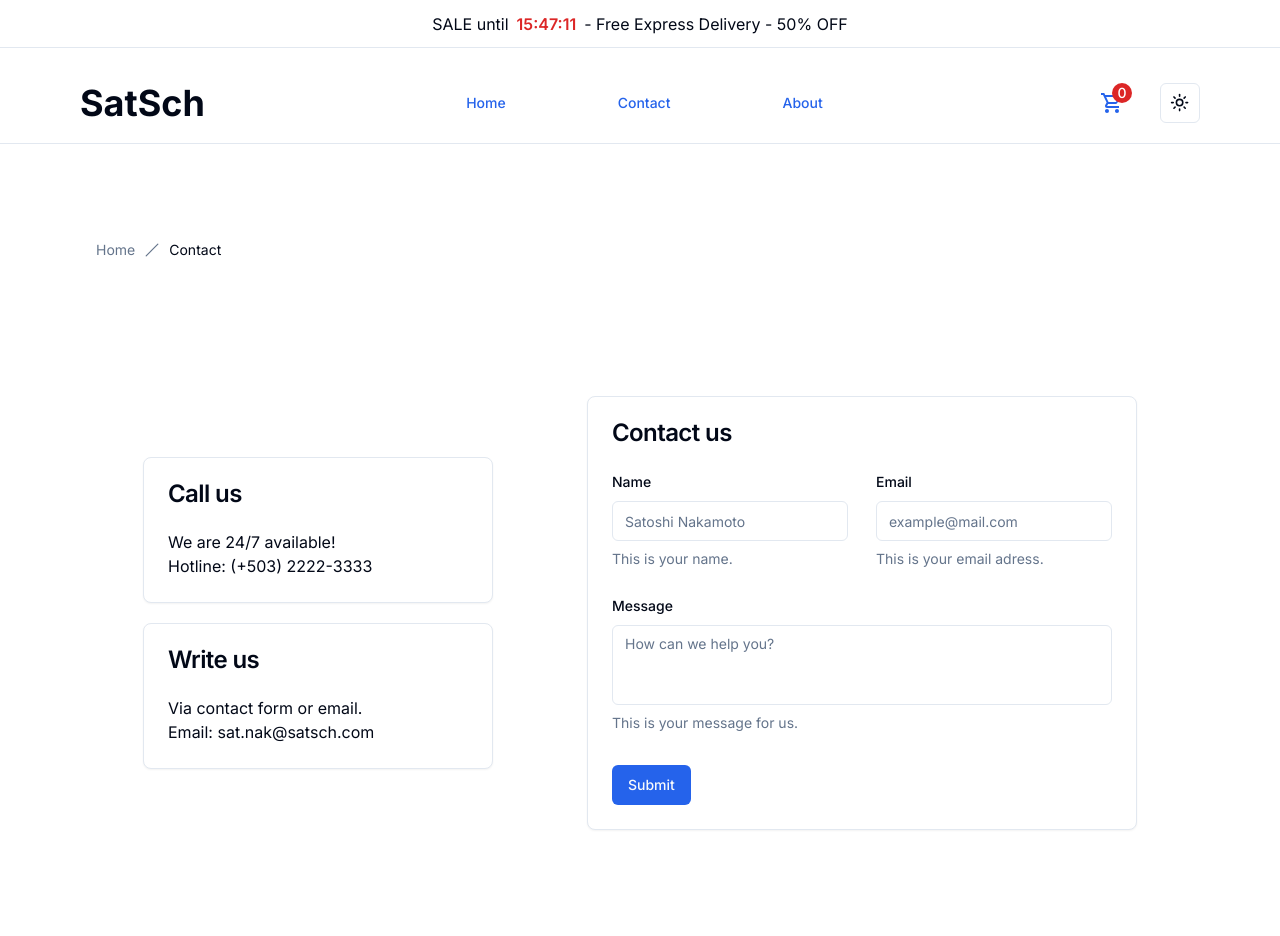
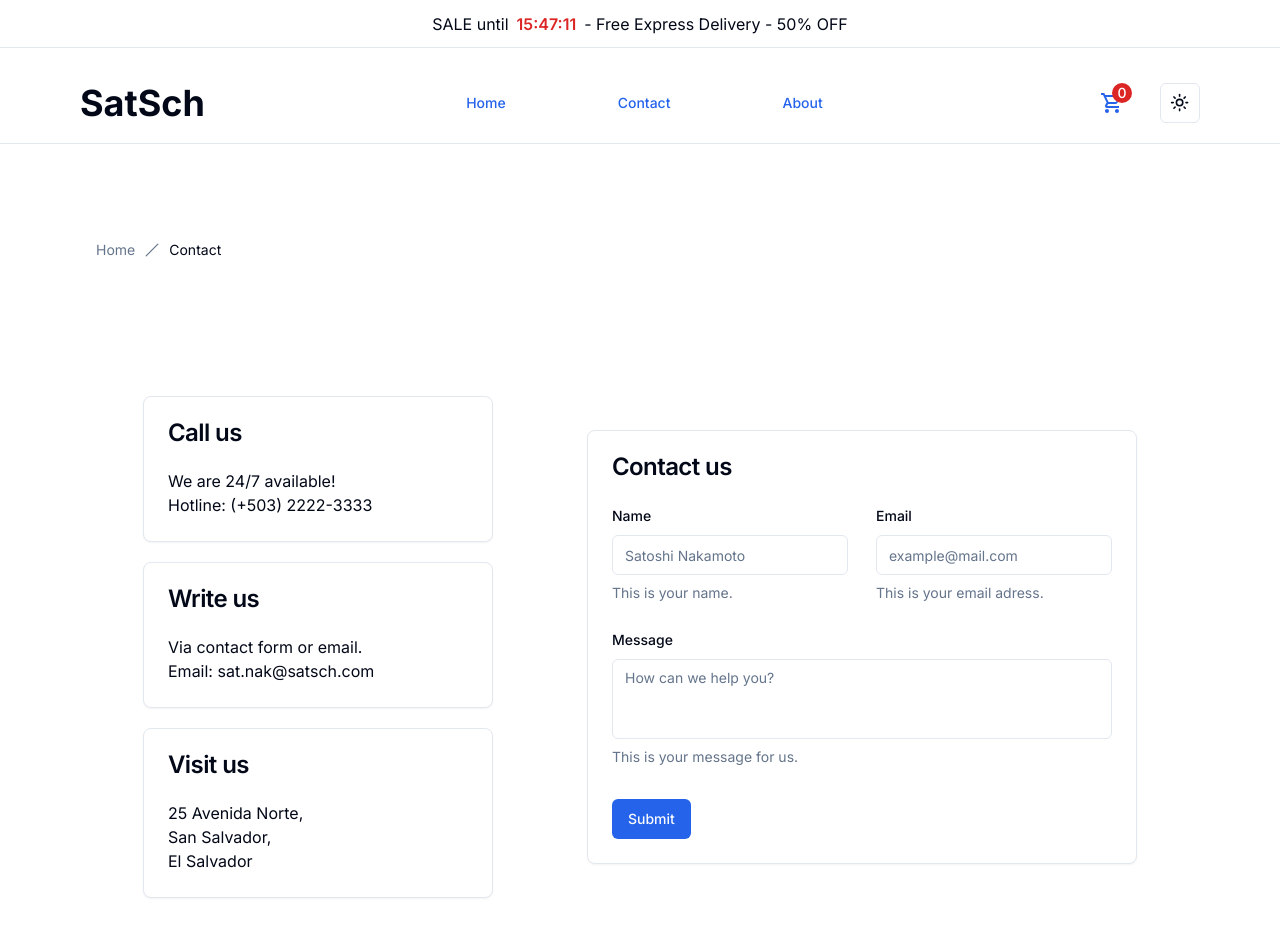
Before and after one commit to DayanWalter/satschool, a Next.js app: page /contact in a window 1280 px wide. Shown: the top 936 px of the page. Built offline with nearby package versions, Linux system fonts and the light colour scheme.

Commit message:
Added new card at contact page

```diff
--- a/src/app/contact/ContactCard.tsx
+++ b/src/app/contact/ContactCard.tsx
@@ -22,6 +22,16 @@ export default function ContactCard() {
           <p>Email: sat.nak@satsch.com</p>
         </CardContent>
       </Card>
+      <Card className="md:w-[550px] lg:w-[350px]">
+        <CardHeader>
+          <CardTitle>Visit us</CardTitle>
+        </CardHeader>
+        <CardContent>
+          <p>25 Avenida Norte,</p>
+          <p>San Salvador,</p>
+          <p>El Salvador</p>
+        </CardContent>
+      </Card>
     </div>
   );
 }
--- a/src/app/contact/ContactForm.tsx
+++ b/src/app/contact/ContactForm.tsx
@@ -84,7 +84,7 @@ export default function ContactForm() {
 
   return (
     <>
-      <Card className="md:w-[550px] ">
+      <Card className="md:w-[550px]">
         <CardHeader>
           <CardTitle>Contact us</CardTitle>
         </CardHeader>
```
